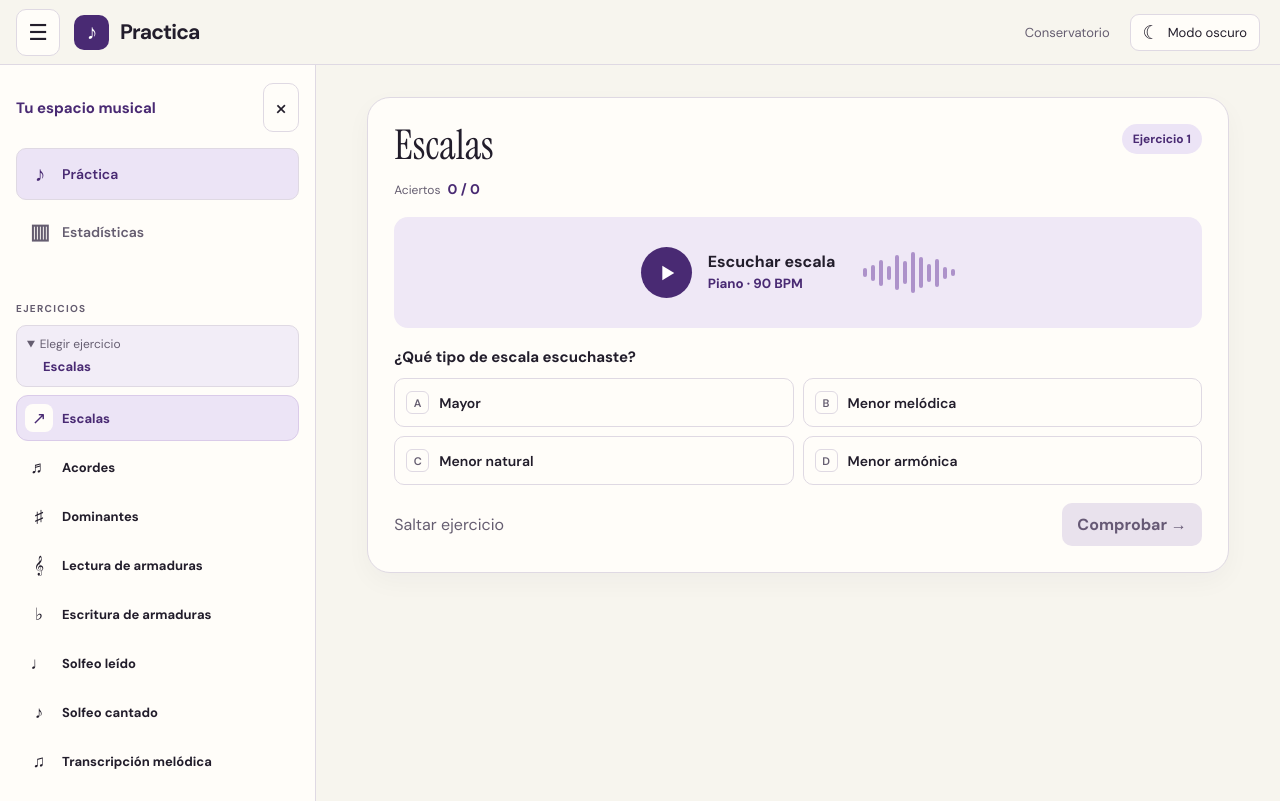
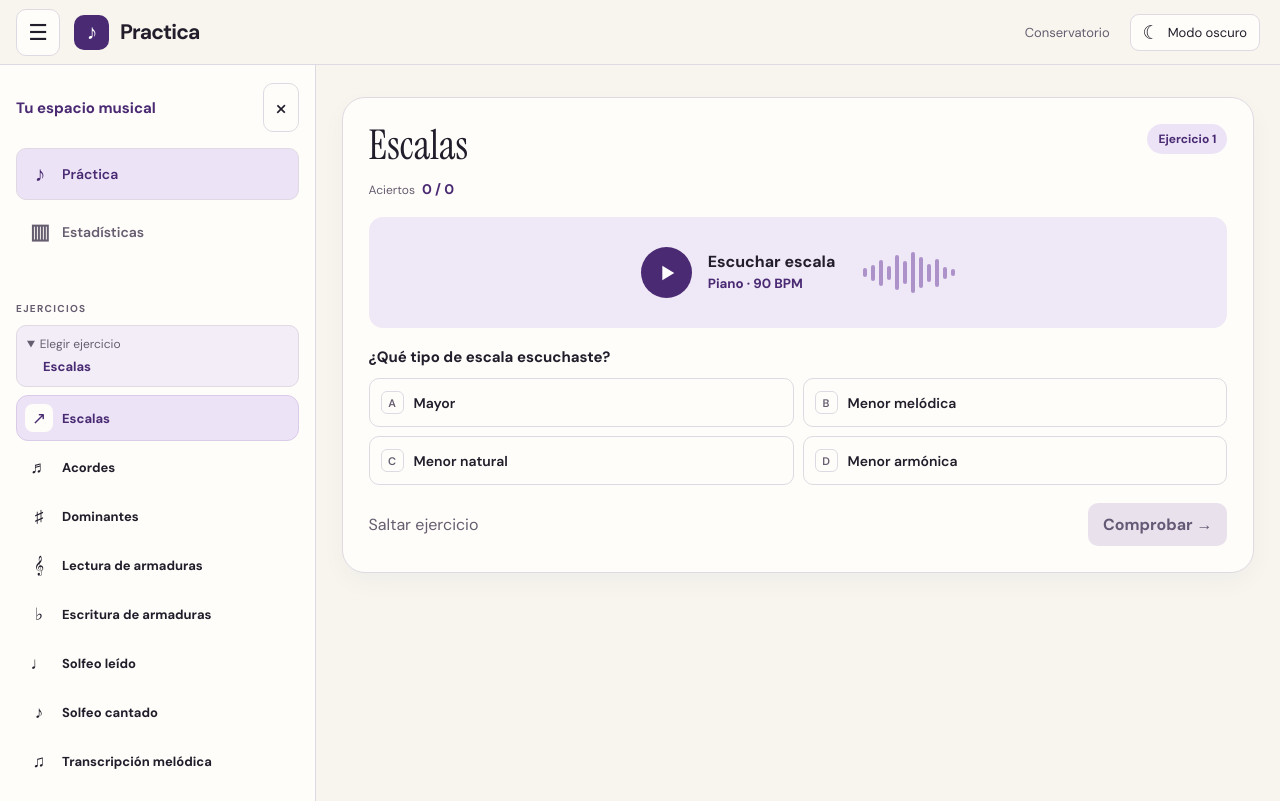
Before and after one commit to guillermojmontenegro-hub/practica-musical, a React (Vite) app: page / in a window 1280 px wide. Built offline with nearby package versions, Linux system fonts and the light colour scheme.

Commit message:
Let exercise cards fill the available responsive workspace

```diff
--- a/src/styles.css
+++ b/src/styles.css
@@ -226,8 +226,8 @@ button,summary{-webkit-tap-highlight-color:transparent}
 .app-sidebar .tab strong{font-size:13px}
 .app-sidebar .tab small{display:none}
 .app-sidebar .tab .ico{display:grid;width:28px;height:28px;font-size:17px}
-.workspace-main{min-width:0;padding:32px clamp(20px,4vw,64px) 48px}
-.workspace-main .layout{display:block;max-width:940px;margin:0 auto}
+.workspace-main{min-width:0;padding:32px clamp(16px,2vw,32px) 48px}
+.workspace-main .layout{display:block;width:100%;max-width:none;margin:0}
 .workspace-main .card{width:100%;scroll-margin-top:88px}
 .workspace-main .dashboard-content{max-width:1220px;margin:0 auto}
 .workspace-main>[tabindex]:focus{outline:none}
@@ -246,7 +246,7 @@ button,summary{-webkit-tap-highlight-color:transparent}
   .app-header .mark{width:30px;height:30px;font-size:17px}
 }
 @media(max-width:380px){.app-header .theme-toggle>span:last-child{display:none}.app-header .theme-toggle{min-width:44px;justify-content:center}.workspace-main{padding-left:12px;padding-right:12px}.workspace-main .card{padding:14px}}
-.workspace-session-status{max-width:940px;margin:0 auto;padding:28px;border:1px solid var(--line);border-radius:16px;background:var(--surface);color:var(--muted);line-height:1.7}
+.workspace-session-status{width:100%;margin:0;padding:28px;border:1px solid var(--line);border-radius:16px;background:var(--surface);color:var(--muted);line-height:1.7}
 
 .exercise-score{display:flex;align-items:baseline;flex-wrap:wrap;gap:7px;margin:13px 0 0;font-size:12px;color:var(--muted)}
 .exercise-score strong{color:var(--accent-text);font-size:14px;font-variant-numeric:tabular-nums;white-space:nowrap}
```
